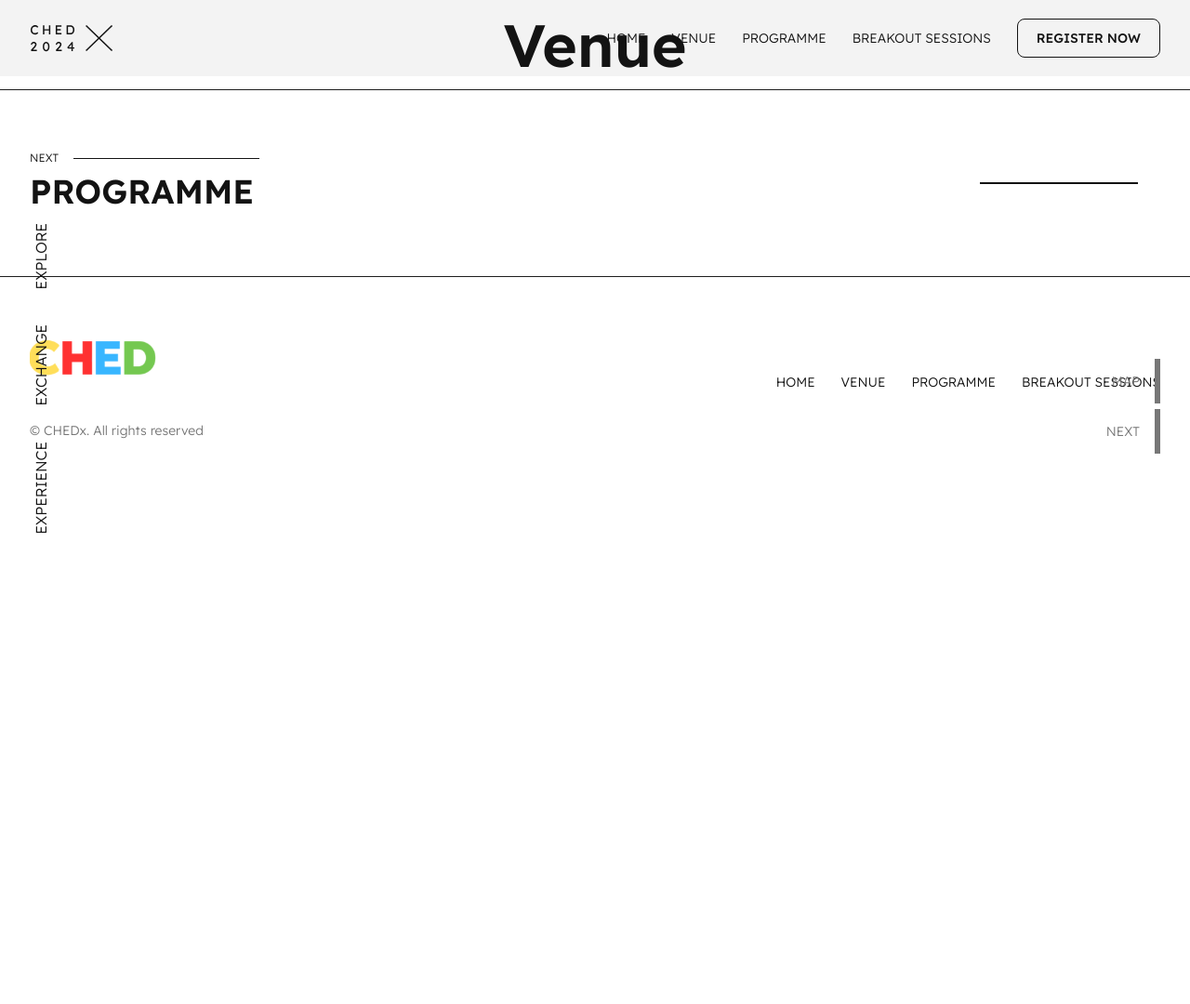
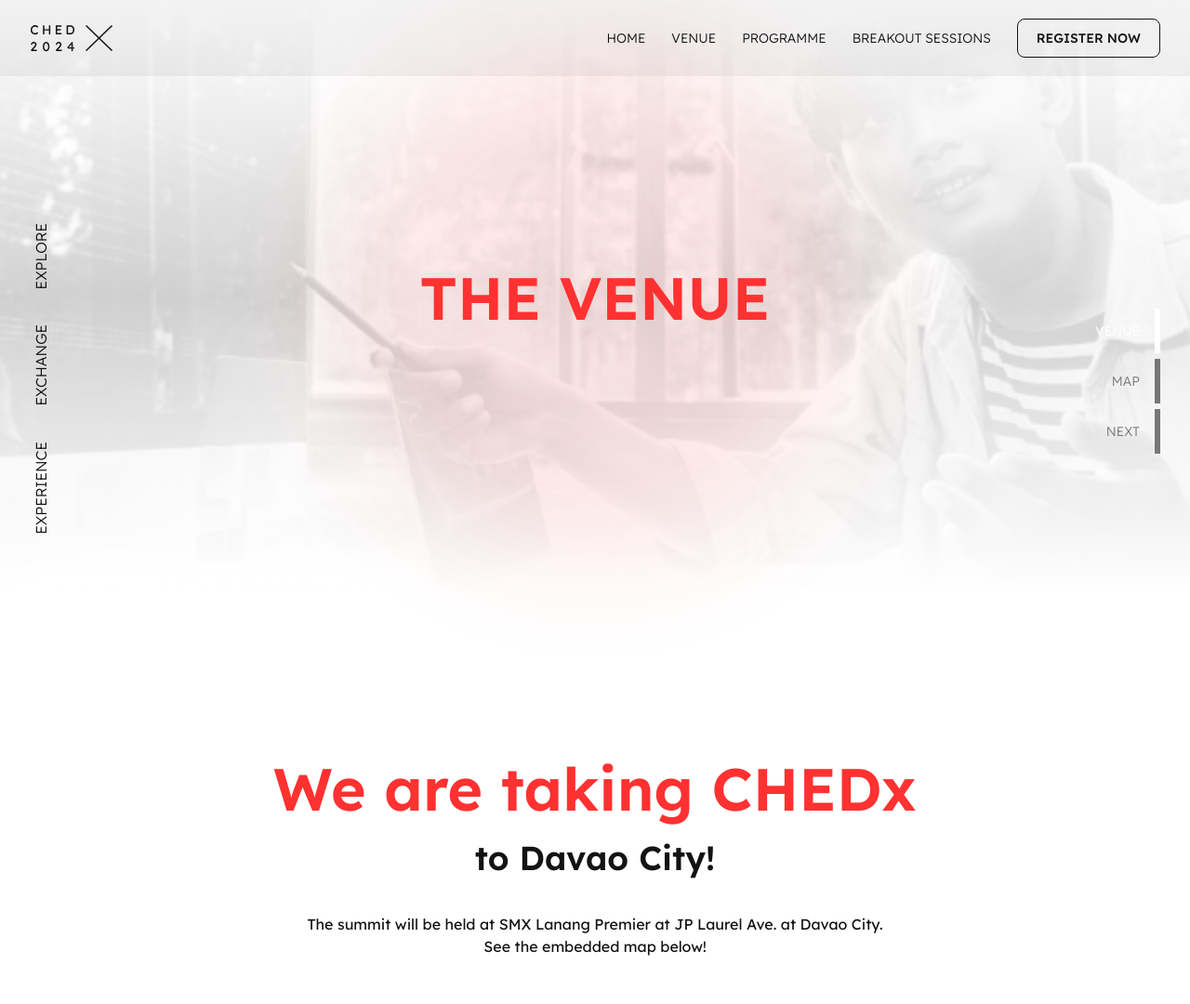
Before and after one commit to Samshh/CHEDx-Website, a React (Vite) app: page /venue in a window 1280 px wide. Shown: the top 1080 px of the page at 93% size. Before the commit the page ends 800 px from the top, so only its background shows below. Built offline with nearby package versions, Linux system fonts and the light colour scheme; some icons are missing.

Commit message:
added venue'

```diff
--- a/src/pages/breakout-sessions/index.tsx
+++ b/src/pages/breakout-sessions/index.tsx
@@ -3,14 +3,14 @@ import HeroBG from "/HeroBG.svg";
 
 export default function BreakoutSessions() {
   return (
-    <section className="">
+    <section>
       <div className="relative bg-hero-bg bg-cover w-screen min-h-[80vh] flex items-center justify-center">
         <img
           src={HeroBG}
           alt="herobg"
           className="absolute w-screen h-full object-cover"
         />
-        <div className="absolute inset-0 bg-center-transparent"></div>
+        <div className="absolute inset-0 bg-center-transparent" />
         <div className="h-full w-full max-w-[568px] max-h-[568px] rounded-full absolute bg-green opacity-10 blur-3xl" />
         <h1 className="text-primary text-center relative z-10 text-green">
           BREAKOUT SESSIONS
--- a/src/pages/landing/index.tsx
+++ b/src/pages/landing/index.tsx
@@ -11,7 +11,7 @@ export default function Landing() {
         alt="herobg"
         className="absolute w-screen h-full object-cover"
       />
-      <div className="absolute inset-0 bg-center-transparent"></div>
+      <div className="absolute inset-0 bg-center-transparent" />
       <section className="relative h-screen">
         <div className="h-full w-full max-w-[568px] max-h-[568px] rounded-full absolute bg-yellow opacity-10 blur-3xl" />
         <div className="flex flex-col items-center justify-center gap-[3rem] mb-[4rem] z-10">
--- a/src/pages/programme/index.tsx
+++ b/src/pages/programme/index.tsx
@@ -22,7 +22,7 @@ export default function Programme() {
           alt="herobg"
           className="absolute w-screen h-full object-cover"
         />
-        <div className="absolute inset-0 bg-center-transparent"></div>
+        <div className="absolute inset-0 bg-center-transparent" />
         <div className="h-full w-full max-w-[568px] max-h-[568px] rounded-full absolute bg-blue opacity-10 blur-3xl" />
         <h1 className="text-blue text-center relative z-10">THE PROGRAMME</h1>
       </div>
@@ -47,12 +47,12 @@ export default function Programme() {
         <div className="text-center flex flex-col items-center h-full">
           <h1 className="text-blue">CHEDx 2024</h1>
           <h2 className="text-secondary">Programme Schedule</h2>
-          <p className="text-secondary max-w-2xl">
+          <h3 className="text-secondary max-w-2xl">
             Join us at CHEDx 2024 for two days of innovation in education!
             Discover cutting-edge IT skills, explore AI ethics, and gain
             targeted industry insights through keynotes and interactive
             sessions.
-          </p>
+          </h3>
         </div>
       </Container>
       <Container>
--- a/src/pages/venue/index.tsx
+++ b/src/pages/venue/index.tsx
@@ -1,7 +1,40 @@
+import HeroBG from "/CHEDx_Hero.png";
+
 export default function Venue() {
   return (
     <section>
-      <h1>Venue</h1>
+      <div className="relative bg-hero-bg bg-cover w-screen min-h-[80vh] flex items-center justify-center">
+        <img
+          src={HeroBG}
+          alt="herobg"
+          className="absolute w-screen h-full object-cover"
+        />
+        <div className="absolute inset-0 bg-center-transparent" />
+        <div className="h-full w-full max-w-[568px] max-h-[568px] rounded-full absolute bg-red opacity-10 blur-3xl" />
+        <h1 className="text-primary text-center relative z-10 text-red">
+          THE VENUE
+        </h1>
+      </div>
+      <section className="flex flex-col items-center gap-[5rem] py-[10rem]">
+        <div className="text-center flex flex-col gap-[2rem]">
+          <div>
+            <h1 className="text-red">We are taking CHEDx</h1>
+            <h2>to Davao City!</h2>
+          </div>
+          <h3>
+            The summit will be held at SMX Lanang Premier at JP Laurel Ave. at
+            Davao City. <br /> See the embedded map below!
+          </h3>
+        </div>
+        <div className="w-full lg:w-[60vw] h-[50vh] rounded-lg overflow-hidden select-all">
+          <iframe
+            src="https://www.google.com/maps/embed?pb=!1m18!1m12!1m3!1d2702.9113505604123!2d125.62811235323208!3d7.09904807499031!2m3!1f0!2f0!3f0!3m2!1i1024!2i768!4f13.1!3m3!1m2!1s0x32f96c49ed5ede71%3A0x106fd6cf7f8bf06b!2sSMX%20Convention%20Center%20Davao!5e0!3m2!1sen!2sph!4v1730362045365!5m2!1sen!2sph"
+            className="w-full h-full"
+            loading="lazy"
+            allowFullScreen
+          ></iframe>
+        </div>
+      </section>
     </section>
   );
 }
```
